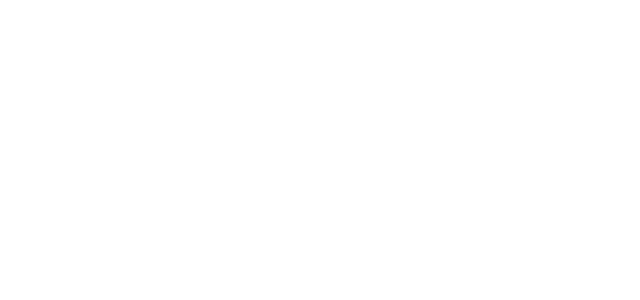
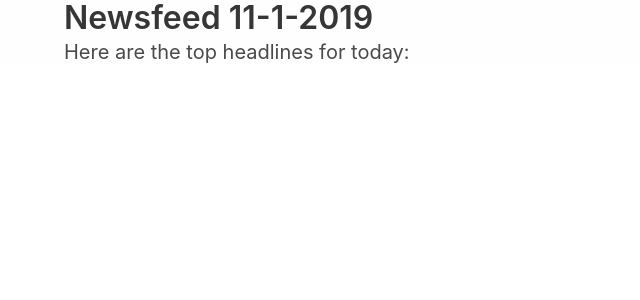
Before and after one commit to wukrit/newsme-frontend, a React (Create React App) app: page /feed in a window 1280 px wide. Shown: the top 300 px of the page, without its empty margins (0-640 px from the left). Built offline with nearby package versions, Linux system fonts and the light colour scheme; no server answers.

Commit message:
created fetch for newsfeed

```diff
--- a/src/Components.js
+++ b/src/Components.js
@@ -2,10 +2,12 @@ import HeroNav from './Components/HeroNav'
 import HeroBody from './Components/HeroBody'
 import HeroFoot from './Components/HeroFoot'
 import SignupForm from './Components/SignupForm'
+import Feed from './Components/Feed'
 
 export {
     HeroNav,
     HeroBody,
     HeroFoot,
-    SignupForm
+    SignupForm,
+    Feed
 }
--- /dev/null
+++ b/src/Components/Feed.js
@@ -0,0 +1,23 @@
+import React, { useEffect } from 'react'
+import { connect } from 'react-redux'
+import { apiUrl } from '../config'
+
+function Feed({ state }) {
+  useEffect(() => {
+    fetch(`${apiUrl}/users/feed`, {
+      headers: {
+        "Authorization": state.token
+      }
+    })
+      .then(response => response.json())
+      .then(console.log)
+  }, [state])
+  return <div></div>
+}
+
+const mapStateToProps = state => ({ state: state.user })
+const mapDispatchToProps = {}
+export default connect(
+  mapStateToProps,
+  null
+)(Feed)
--- a/src/Containers/Newsfeed.js
+++ b/src/Containers/Newsfeed.js
@@ -1,8 +1,19 @@
 import React from 'react'
 import { connect } from 'react-redux'
+import { Feed } from '../Components'
 
-function Newsfeed({ user }) {
-  return <div></div>
+function Newsfeed({ state }) {
+  const date = () => {
+    const today = new Date()
+    return `${today.getMonth() + 1}-${today.getDate()}-${today.getFullYear()}`
+  }
+  return (
+    <div className='container is-widescreen'>
+      <h2 className='title'>Newsfeed {date()}</h2>
+      <p className='subtitle'>Here are the top headlines for today:</p>
+      <Feed />
+    </div>
+  )
 }
 
 const mapStateToProps = state => ({ state: state.user })
```
